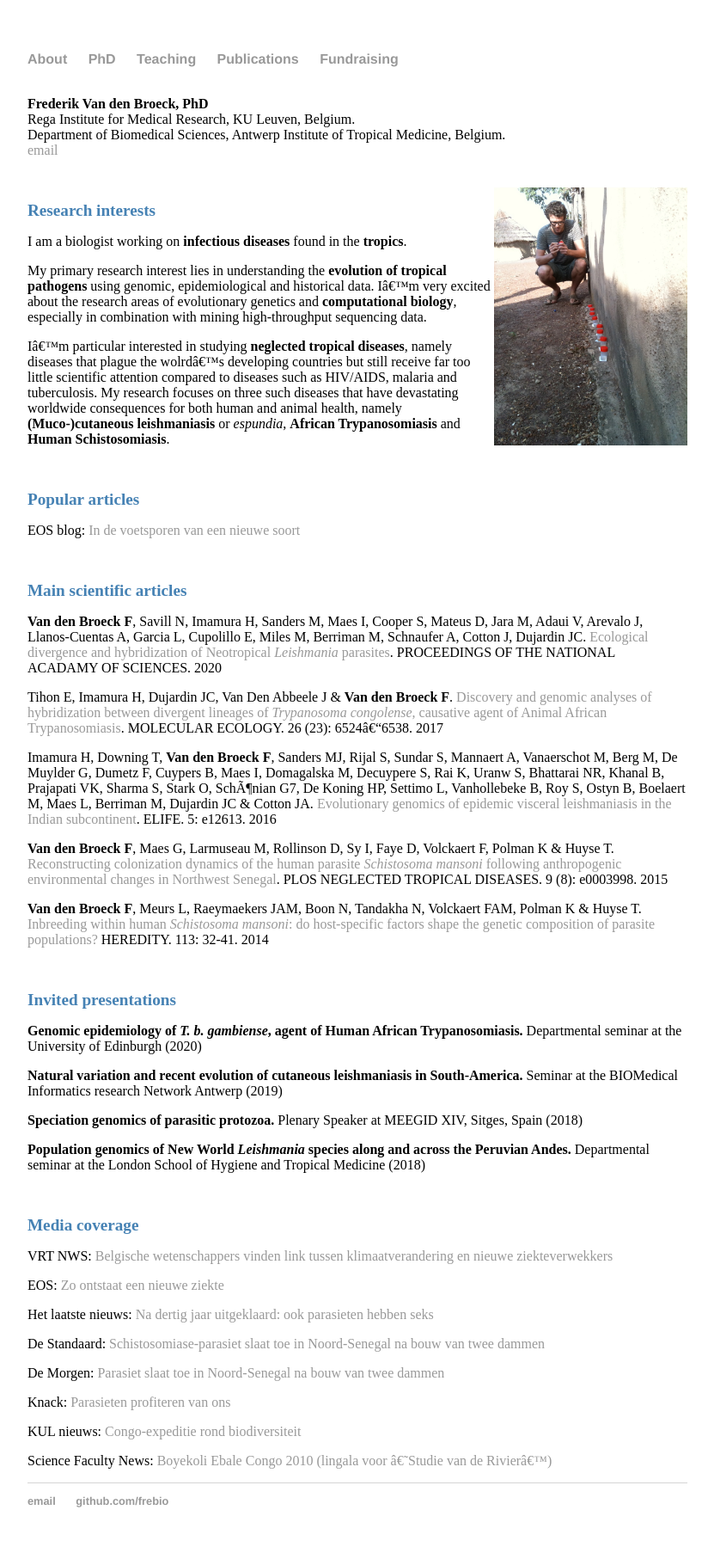
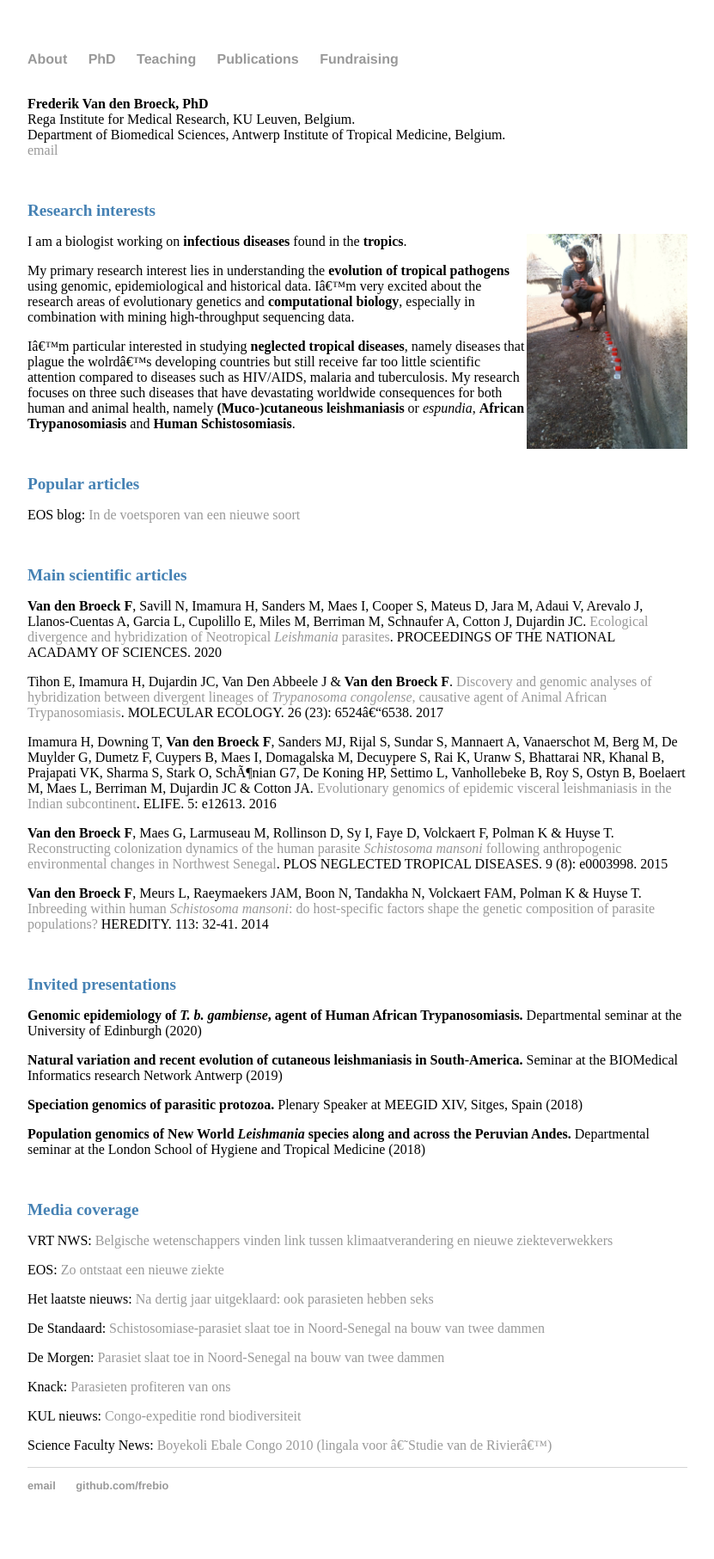
Before and after one commit to FreBio/FreBio.github.io, a Jekyll site: the page built from index.md, in a window 1280 px wide. Shown: the whole page at 86% size, without its empty margins (224-1055 px from the left). Built offline with Jekyll 4.4.1, drawn with Linux system fonts in a browser that asks for light colours; our own code applies the rules of GitHub Pages for plain Markdown files; comment, search, counter and statistics services are not loaded.

Commit message:
Update index.md

```diff
--- a/index.md
+++ b/index.md
@@ -6,8 +6,8 @@ Department of Biomedical Sciences, Antwerp Institute of Tropical Medicine, Belgi
 <a href="https://twitter.com/FBroeck" class="right" class="twitter-follow-button" data-show-count="false"></a><script async src="//platform.twitter.com/widgets.js" charset="utf-8"></script> <br />
 
 <br />
-<img align="right" height="300" src="images/IMG_1380.jpeg">
 # Research interests
+<img align="right" height="250" src="images/IMG_1380.jpeg">
 I am a biologist working on **infectious diseases** found in the **tropics**.
 
 My primary research interest lies in understanding the **evolution of tropical pathogens** using genomic, epidemiological and historical data. I’m very excited about the research areas of evolutionary genetics and **computational biology**, especially in combination with mining high-throughput sequencing data.
```
